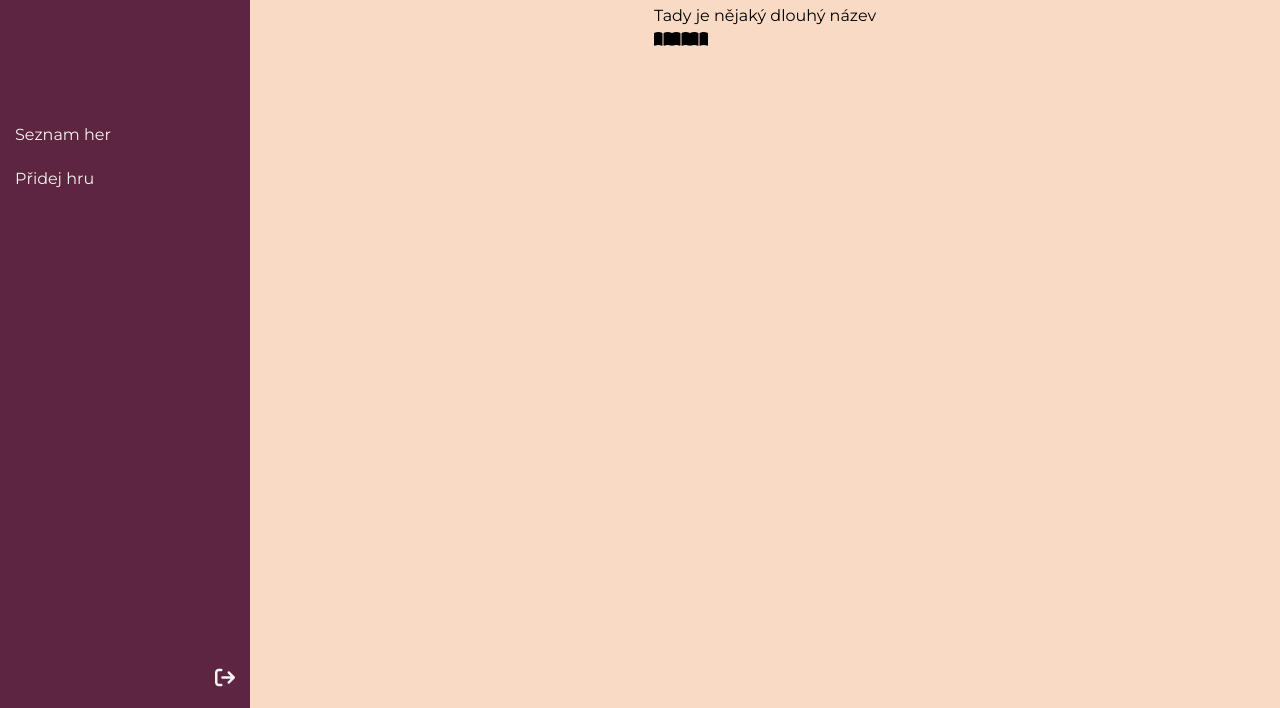
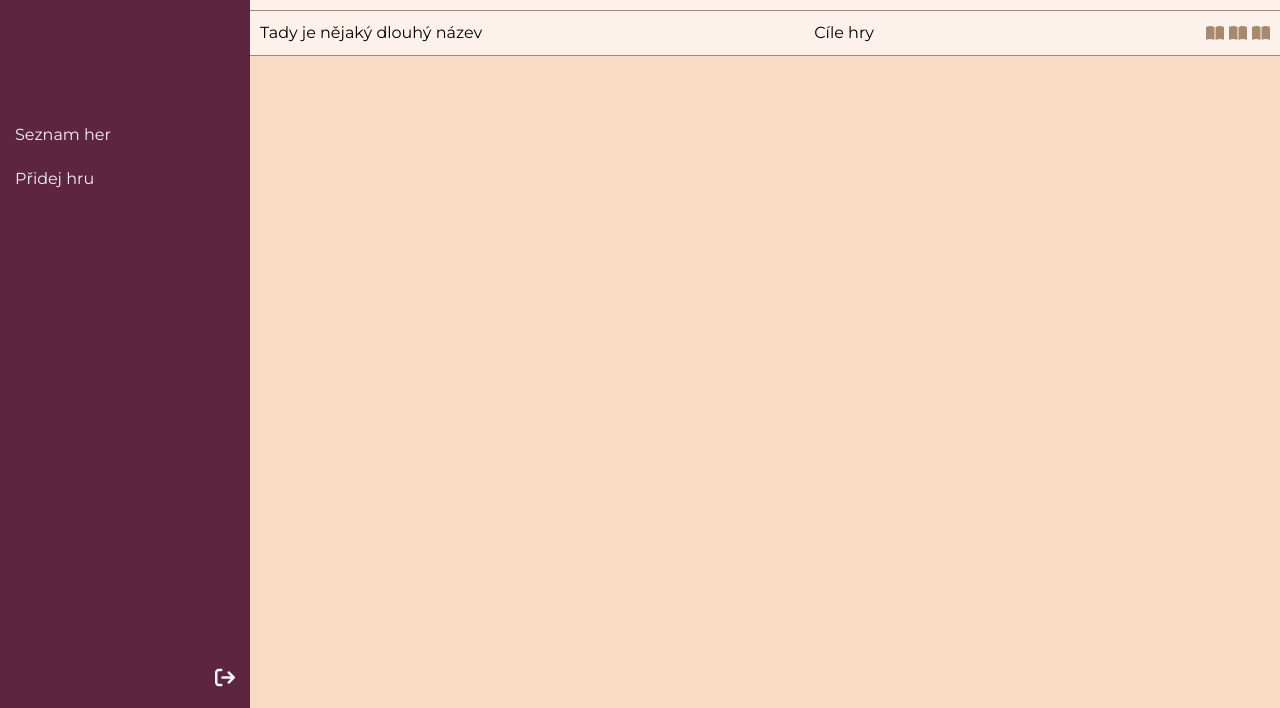
Before and after one commit to artyfolei/itNetworkRekvalifikace, a plain HTML site: page index.html in a window 1280 px wide. Shown: the part 92-800 px from the top of the page. Drawn offline with Linux system fonts and the light colour scheme.

Commit message:
seznam her nastylován responzivně

```diff
--- /dev/null
+++ b/css/list.css
@@ -0,0 +1,57 @@
+:root {
+    --color-primary: #b14c7b;
+    --color-primary-dark: #5e2540;
+
+    --color-black: #262626;
+    --color-white: #f4f4f4;
+
+    --color-neutral-dark: #a8886e;
+    --color-neutral-darker: #f9dac5;
+    --color-neutral-lighter: #fdf1eb;
+
+    --color-highlight: #c59db8;
+    --color-green: #92b279;
+
+    --font-family-headings: "League Spartan", sans-serif;
+    --font-family-primary: "Montserrat", sans-serif;
+
+    --font-size-small: 12px;
+    --font-weight-thin: 200;
+  }
+
+  .list{
+    background-color: var(--color-neutral-lighter);
+    width: 100%;
+    max-width: 1200px;
+
+    display: flex;
+    flex-direction: column;
+  }
+
+  .list-row{
+    padding:10px;
+    border-bottom: 0.3px solid var(--color-neutral-dark);
+
+    display: flex;
+    justify-content: space-between;
+    align-items: stretch;
+    gap: 10px;
+    flex-wrap: wrap;
+  }
+
+  .list-row:hover{
+    background-color: var(--color-highlight);
+    cursor: pointer;
+  }
+
+  .list-row .list-icon-box{
+    display: flex;
+    align-items: center;
+    gap: 5px;
+
+    color: var(--color-neutral-dark);
+  }
+
+  .game-goals{
+    display: none;
+  }
--- a/css/query.css
+++ b/css/query.css
@@ -1,3 +1,9 @@
+@media only screen and (min-width: 576px) {
+  .game-goals{
+    display: block;
+  }
+}
+
 @media only screen and (min-width: 768px) {
   #hamburger-nav-section {
     display: none;
@@ -26,3 +32,11 @@
     width: 100%;
   }
 }
+
+@media only screen and (min-width: 992px) {
+
+}
+@media only screen and (min-width: 1200px) {
+}
+@media only screen and (min-width: 1400px) {
+}
--- a/css/style.css
+++ b/css/style.css
@@ -77,6 +77,8 @@ ol {
   border: none;
   padding: 5px 0;
   font-size: 16px;
+
+  color: var(--color-black);
 
   display: flex;
   align-items: center;
@@ -169,4 +171,6 @@ h1{
   text-align: center;
   color: var(--color-primary);
   text-transform: uppercase;
+
+  padding: 5px;
 }
--- a/index.html
+++ b/index.html
@@ -21,6 +21,7 @@
 
     <!-- Styly -->
     <link rel="stylesheet" href="css/style.css" />
+    <link rel="stylesheet" href="css/list.css" />
     <link rel="stylesheet" href="css/query.css" />
 
     <title>Seznam her</title>
@@ -85,9 +86,9 @@
       <h1>Seznam her</h1>
 
       <section id="gameList" class="list">
-        <main>
         <section class="list-row">
           <p class="list-row-game-name">Tady je nějaký dlouhý název</p>
+          <p class="game-goals">Cíle: zaujmout všechna ta prťata, ať se činí</p>
           <div class="list-icon-box">
             <i class="fa-solid fa-book-open"></i
             ><i class="fa-solid fa-book-open"></i
@@ -96,13 +97,13 @@
         </section>
         <section class="list-row">
           <p>Tady je nějaký dlouhý název</p>
+          <p class="game-goals">Cíle hry</p>
           <div class="list-icon-box">
             <i class="fa-solid fa-book-open"></i
             ><i class="fa-solid fa-book-open"></i
             ><i class="fa-solid fa-book-open"></i>
           </div>
         </section>
-        </main>
       </section>
     </main>
     <footer></footer>
```
Lines whose indentation alone changed are shown as unchanged.
